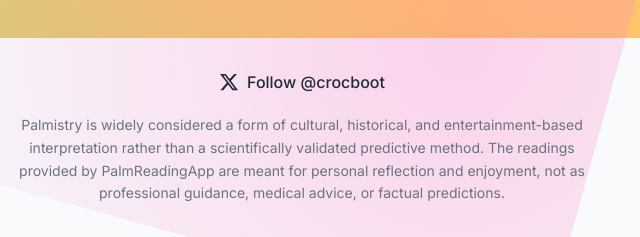
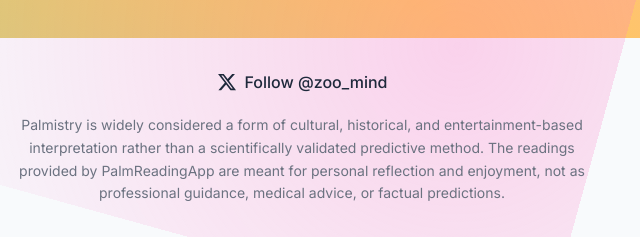
Before and after one commit to brickjawn/PalmReaderApp, a plain HTML site: page index.html in a window 1280 px wide. Shown: the part 762-999 px from the top of the page, 338-978 px from the left. Drawn offline with nearby package versions, Linux system fonts and the light colour scheme.

```diff
--- a/index.html
+++ b/index.html
@@ -587,11 +587,11 @@
 
     <footer class="w-full max-w-2xl mx-auto px-4 py-8 text-center">
         <div class="mb-4">
-            <a href="https://twitter.com/crocboot" target="_blank" rel="noopener noreferrer" class="inline-flex items-center text-primary hover:text-primary-dark transition-colors">
+            <a href="https://twitter.com/zoo_mind" target="_blank" rel="noopener noreferrer" class="inline-flex items-center text-primary hover:text-primary-dark transition-colors">
                 <svg class="w-5 h-5 mr-2" fill="currentColor" viewBox="0 0 24 24" aria-hidden="true">
                     <path d="M18.244 2.25h3.308l-7.227 8.26 8.502 11.24H16.17l-5.214-6.817L4.99 21.75H1.68l7.73-8.835L1.254 2.25H8.08l4.713 6.231zm-1.161 17.52h1.833L7.084 4.126H5.117z"></path>
                 </svg>
-                <span class="font-medium">Follow @crocboot</span>
+                <span class="font-medium">Follow @zoo_mind</span>
             </a>
         </div>
         <p class="text-sm text-gray-500 max-w-prose mx-auto leading-relaxed">
```
Also changed, not shown: 2 other files.
